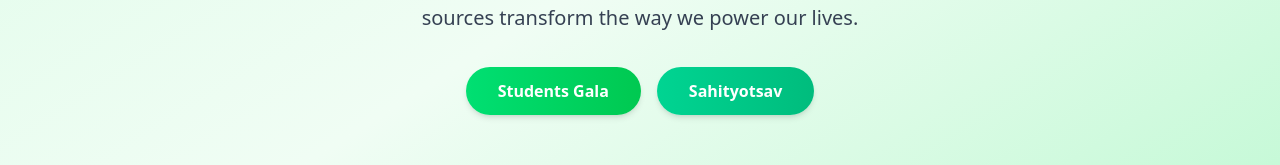
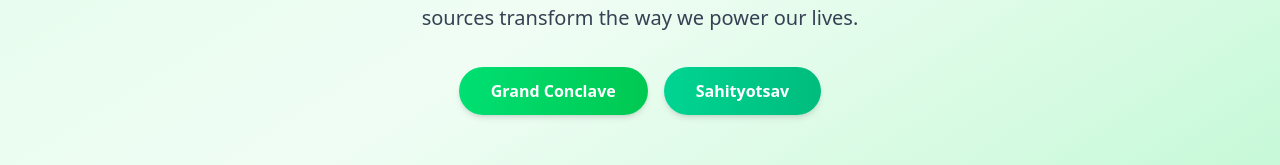
Before and after one commit to devkozhikodesouth/ssfkozhikode, a Next.js app: page / in a window 1280 px wide. Shown: the part 446-611 px from the top of the page. Built offline with nearby package versions, Linux system fonts and the light colour scheme.

Commit message:
added grandconclave save

```diff
--- a/app/components/LandingPage.tsx
+++ b/app/components/LandingPage.tsx
@@ -29,9 +29,9 @@ const LandingPage = () => {
           </p>
 
           <div className="flex justify-center gap-4 mt-6">
-            <Link href="/studentsgala">
+            <Link href="/grandconclave">
               <button className="px-8 py-3 rounded-full bg-gradient-to-r from-green-400 to-green-500 text-white font-semibold shadow-md hover:shadow-lg hover:scale-105 transition-transform duration-300">
-                Students Gala
+                Grand Conclave
               </button>
             </Link>
 
--- a/app/studentsgala/CountDown.tsx
+++ b/app/studentsgala/CountDown.tsx
@@ -3,7 +3,7 @@ import React, { useEffect, useState } from "react";
 import { Colors } from "../constants/colors";
 
 const CountDown = () => {
-  const targetDate = new Date("2025-11-29T09:00:00");
+  const targetDate = new Date("2025-12-19T09:00:00");
 
   const calculateTimeLeft = () => {
     const now = new Date();
--- a/package.json
+++ b/package.json
@@ -26,7 +26,7 @@
     "jspdf-autotable": "^5.0.2",
     "lucide-react": "^0.548.0",
     "mongoose": "^8.19.2",
-    "next": "16.0.0",
+    "next": "^16.0.10",
     "node-fetch": "^3.3.2",
     "postcss": "^8.5.6",
     "puppeteer": "^24.27.0",
```
Also changed, not shown: 1 other file (tests, documents, lock files or other folders).
